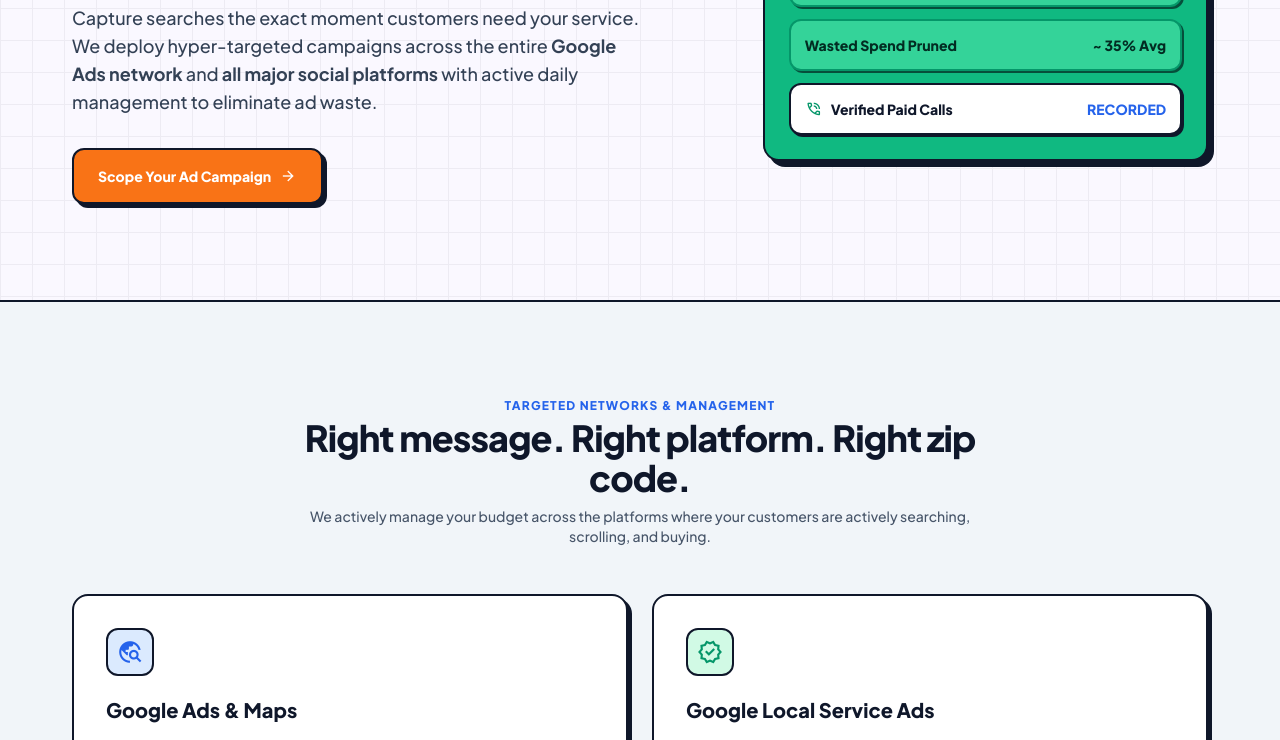
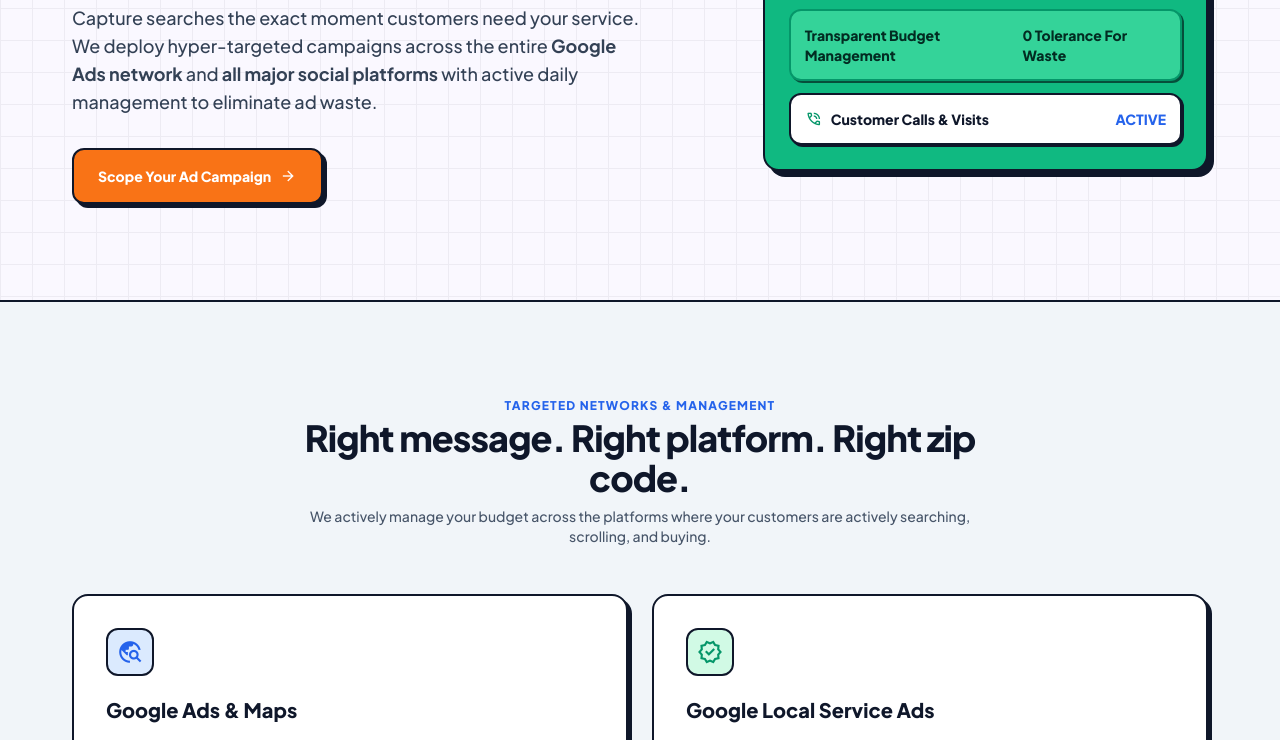
Before and after one commit to TheRedThreadConsulting/ViralImpressions, a plain HTML site: page ads.html in a window 1280 px wide. Shown: the part 360-1100 px from the top of the page. Drawn offline with nearby package versions, Linux system fonts and the light colour scheme.

Commit message:
Update ads.html

```diff
--- a/ads.html
+++ b/ads.html
@@ -250,15 +250,15 @@
                   <span class="text-emerald-950 font-black text-xs uppercase tracking-wider">Daily Optimization</span>
                 </div>
                 <div class="p-3.5 rounded-xl bg-emerald-400 border-2 border-emerald-600 shadow-[2px_2px_0px_0px_#064e3b] flex items-center justify-between">
-                  <span class="text-sm font-extrabold text-emerald-950">Wasted Spend Pruned</span>
-                  <span class="text-emerald-950 font-black text-sm">~ 35% Avg</span>
+                  <span class="text-sm font-extrabold text-emerald-950">Transparent Budget Management</span>
+                  <span class="text-emerald-950 font-black text-sm">0 Tolerance For Waste</span>
                 </div>
                 <div class="p-3.5 rounded-xl bg-white border-2 border-slate-900 shadow-[2px_2px_0px_0px_#0f172a] flex items-center justify-between">
                   <span class="text-sm font-extrabold text-slate-900 flex items-center gap-2">
                     <span class="material-symbols-outlined text-emerald-600 text-[18px]">phone_in_talk</span>
-                    Verified Paid Calls
+                    Customer Calls & Visits
                   </span>
-                  <span class="text-blue-600 font-black text-sm uppercase">Recorded</span>
+                  <span class="text-blue-600 font-black text-sm uppercase">Active</span>
                 </div>
               </div>
             </div>
```
